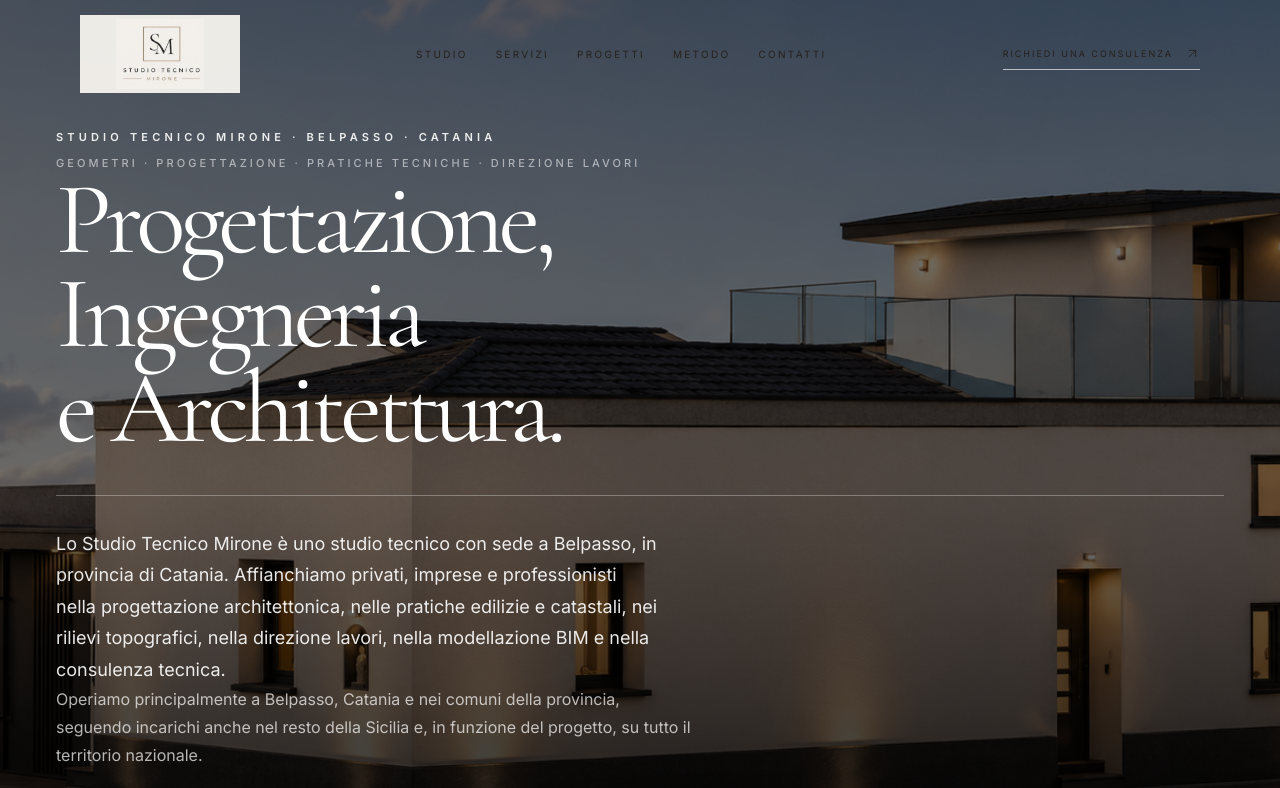
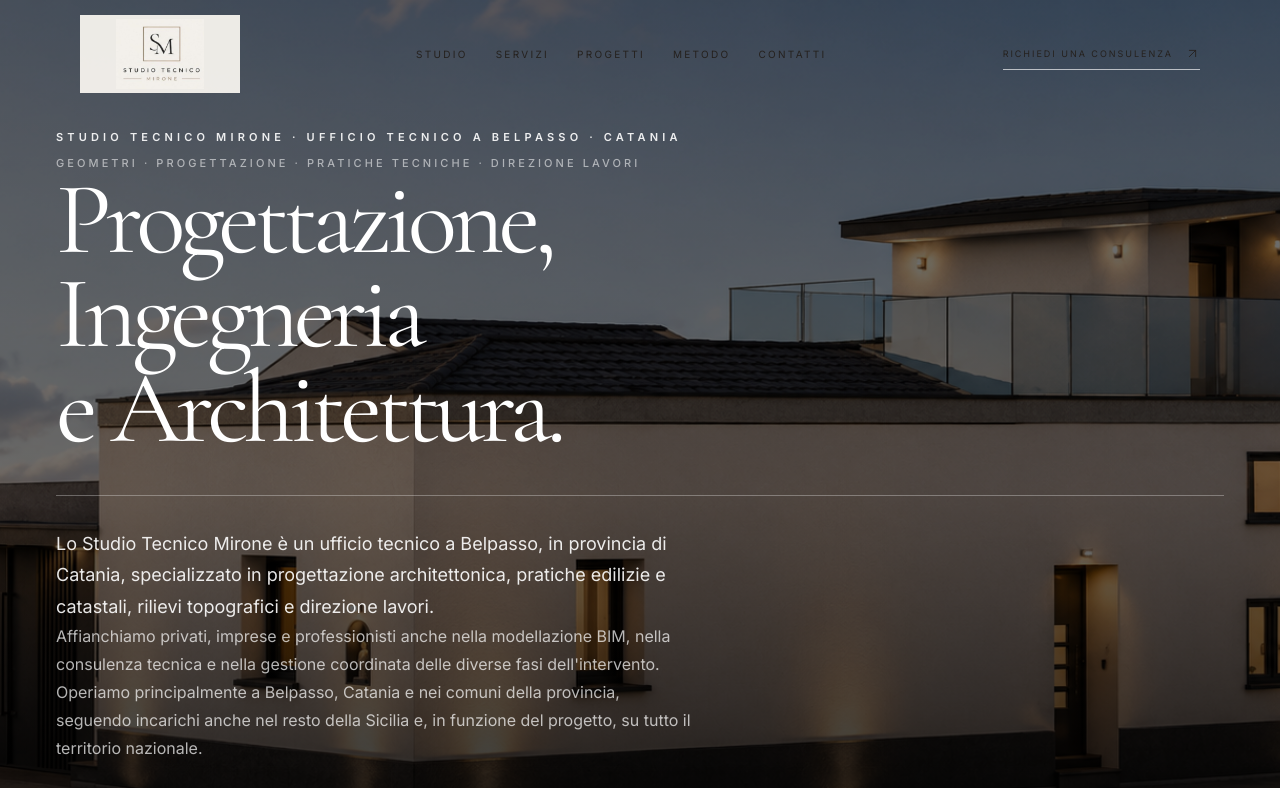
Before and after one commit to Conca91/mirone-studio, a Next.js app: page / in a window 1280 px wide. Shown: the top 788 px of the page. Built offline with nearby package versions, Linux system fonts and the light colour scheme.

Commit message:
Ottimizzazione SEO ufficio tecnico Belpasso

```diff
--- a/components/home/Hero.tsx
+++ b/components/home/Hero.tsx
@@ -18,7 +18,7 @@ export default function Hero() {
     >
       <Image
         src="/images/hero/render1.jpeg"
-        alt="Studio Tecnico Mirone a Belpasso, Catania: progettazione architettonica, pratiche edilizie, rilievi topografici e direzione lavori"
+        alt="Studio Tecnico Mirone, ufficio tecnico a Belpasso in provincia di Catania: progettazione architettonica, pratiche edilizie, rilievi topografici e direzione lavori"
         fill
         priority
         sizes="100vw"
@@ -35,7 +35,7 @@ export default function Hero() {
           className="inline-flex flex-col gap-2"
         >
           <span className="text-[10px] font-semibold uppercase tracking-[0.38em] text-white/90 sm:text-[11px]">
-            Studio Tecnico Mirone · Belpasso · Catania
+            Studio Tecnico Mirone · Ufficio Tecnico a Belpasso · Catania
           </span>
 
           <span className="text-[10px] font-medium uppercase tracking-[0.28em] text-white/55 sm:text-[11px]">
@@ -65,12 +65,16 @@ export default function Hero() {
         >
           <div>
             <p className="max-w-3xl text-base leading-8 text-white/90 sm:text-lg">
-              Lo Studio Tecnico Mirone è uno studio tecnico con sede a
-              Belpasso, in provincia di Catania. Affianchiamo privati, imprese
-              e professionisti nella progettazione architettonica, nelle
-              pratiche edilizie e catastali, nei rilievi topografici, nella
-              direzione lavori, nella modellazione BIM e nella consulenza
-              tecnica.
+              Lo Studio Tecnico Mirone è un ufficio tecnico a Belpasso, in
+              provincia di Catania, specializzato in progettazione
+              architettonica, pratiche edilizie e catastali, rilievi
+              topografici e direzione lavori.
+            </p>
+
+            <p className="mt-5 max-w-3xl text-sm leading-7 text-white/70 sm:text-base">
+              Affianchiamo privati, imprese e professionisti anche nella
+              modellazione BIM, nella consulenza tecnica e nella gestione
+              coordinata delle diverse fasi dell&apos;intervento.
             </p>
 
             <p className="mt-5 max-w-3xl text-sm leading-7 text-white/70 sm:text-base">
```
